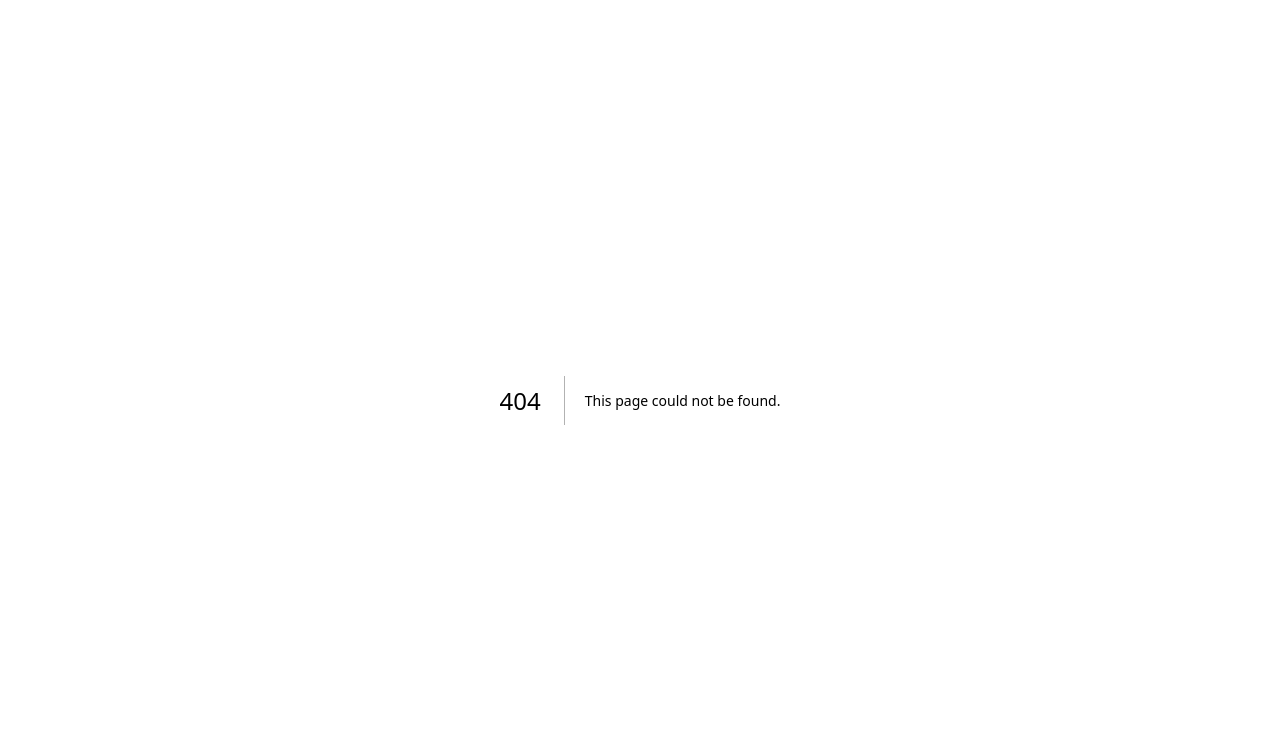
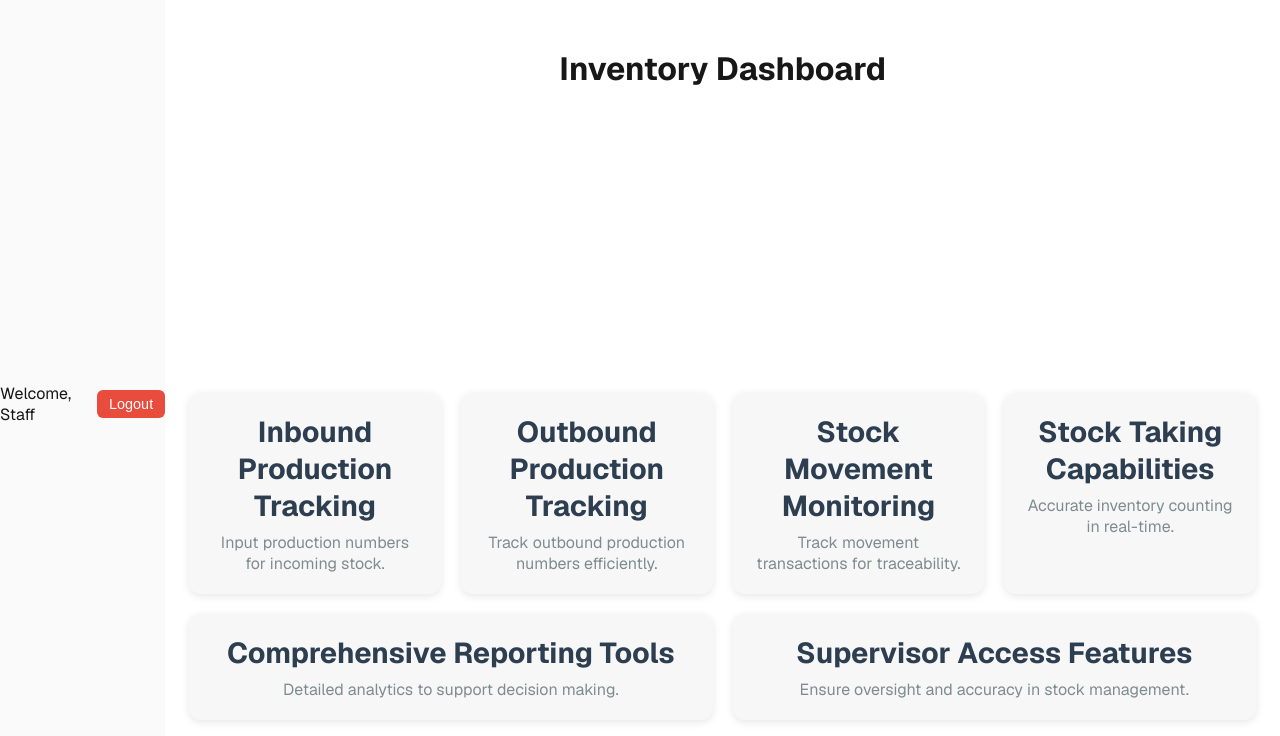
Before and after one commit to 23046025-NgYiLee/C300_Project_Team31, a Next.js app in the folder frontend/: page /home in a window 1280 px wide. Before the commit this address had no page. Shown: the top 736 px of the page. Built offline with nearby package versions, Linux system fonts and the light colour scheme.

Commit message:
home page to work on today

```diff
--- /dev/null
+++ b/frontend/app/home/page.js
@@ -0,0 +1,50 @@
+// app/home/page.js
+'use client';
+import { useEffect, useState } from 'react';
+import styles from '../page.module.css';
+
+export default function Home() {
+  const [user, setUser] = useState(null);
+
+  useEffect(() => {
+    const loggedUser = JSON.parse(localStorage.getItem('user')) || { name: 'Staff' };
+    setUser(loggedUser);
+  }, []);
+
+  const handleLogout = () => {
+    localStorage.removeItem('user');
+    window.location.href = '/login';
+  };
+
+  const features = [
+    { title: 'Inbound Production Tracking', desc: 'Input production numbers for incoming stock.' },
+    { title: 'Outbound Production Tracking', desc: 'Track outbound production numbers efficiently.' },
+    { title: 'Stock Movement Monitoring', desc: 'Track movement transactions for traceability.' },
+    { title: 'Stock Taking Capabilities', desc: 'Accurate inventory counting in real-time.' },
+    { title: 'Comprehensive Reporting Tools', desc: 'Detailed analytics to support decision making.' },
+    { title: 'Supervisor Access Features', desc: 'Ensure oversight and accuracy in stock management.' },
+  ];
+
+  return (
+    <div className={styles.page}>
+      {user && (
+        <div className={styles.userSection}>
+          <p>Welcome, {user.name}</p>
+          <button onClick={handleLogout} className={styles.logoutButton}>Logout</button>
+        </div>
+      )}
+
+      <main className={styles.main}>
+        <h1>Inventory Dashboard</h1>
+        <div className={styles.cardContainer}>
+          {features.map((f, i) => (
+            <div key={i} className={styles.card}>
+              <h2>{f.title}</h2>
+              <p>{f.desc}</p>
+            </div>
+          ))}
+        </div>
+      </main>
+    </div>
+  );
+}
--- a/frontend/app/page.module.css
+++ b/frontend/app/page.module.css
@@ -23,10 +23,10 @@
   width: 100%;
   max-width: 800px;
   flex-direction: column;
-  align-items: flex-start;
+  align-items: center;
   justify-content: space-between;
   background-color: var(--foreground);
-  padding: 120px 60px;
+  padding: 48px 24px;
 }
 
 .intro {
@@ -139,3 +139,209 @@ a.secondary {
     --button-secondary-border: #1a1a1a;
   }
 }
+
+.container {
+  padding: 20px;
+  font-family: Arial, sans-serif;
+  background-color: #f4f6f8;
+  min-height: 100vh;
+}
+
+.header {
+  text-align: center;
+  margin-bottom: 30px;
+}
+
+.header h1 {
+  font-size: 2.2rem;
+  color: #333;
+}
+
+.header p {
+  font-size: 1rem;
+  color: #666;
+}
+
+.main {
+  max-width: 1200px;
+  margin: 0 auto;
+}
+
+.cardContainer {
+  display: grid;
+  grid-template-columns: repeat(auto-fit, minmax(200px, 1fr));
+  gap: 20px;
+  margin-bottom: 40px;
+}
+
+.card {
+  background-color: #fff;
+  padding: 20px;
+  border-radius: 12px;
+  text-align: center;
+  box-shadow: 0 4px 8px rgba(0,0,0,0.1);
+}
+
+.card h2 {
+  font-size: 1.8rem;
+  color: #2c3e50;
+}
+
+.card p {
+  font-size: 1rem;
+  color: #7f8c8d;
+  margin-top: 8px;
+}
+
+.tableSection {
+  background-color: #fff;
+  padding: 20px;
+  border-radius: 12px;
+  box-shadow: 0 4px 8px rgba(0,0,0,0.1);
+}
+
+.tableSection h2 {
+  margin-bottom: 20px;
+  color: #2c3e50;
+}
+
+.table {
+  width: 100%;
+  border-collapse: collapse;
+}
+
+.table th,
+.table td {
+  padding: 12px;
+  text-align: left;
+  border-bottom: 1px solid #e1e1e1;
+}
+
+.editButton {
+  padding: 6px 12px;
+  margin-right: 5px;
+  background-color: #3498db;
+  color: white;
+  border: none;
+  border-radius: 6px;
+  cursor: pointer;
+}
+
+.deleteButton {
+  padding: 6px 12px;
+  background-color: #e74c3c;
+  color: white;
+  border: none;
+  border-radius: 6px;
+  cursor: pointer;
+}
+
+.editButton:hover {
+  background-color: #2980b9;
+}
+
+.deleteButton:hover {
+  background-color: #c0392b;
+}
+
+.userSection {
+  display: flex;
+  justify-content: flex-end;
+  align-items: center;
+  gap: 12px;
+  margin-top: 8px;
+}
+
+.logoutButton {
+  padding: 6px 12px;
+  background-color: #e74c3c;
+  color: white;
+  border: none;
+  border-radius: 6px;
+  cursor: pointer;
+  font-size: 0.9rem;
+}
+
+.logoutButton:hover {
+  background-color: #c0392b;
+}
+
+.userSection {
+  display: flex;
+  justify-content: flex-end;
+  align-items: center;
+  gap: 12px;
+  margin-top: 8px;
+}
+
+.logoutButton {
+  padding: 6px 12px;
+  background-color: #e74c3c;
+  color: white;
+  border: none;
+  border-radius: 6px;
+  cursor: pointer;
+  font-size: 0.9rem;
+}
+
+.logoutButton:hover {
+  background-color: #c0392b;
+}
+
+/* Cards container */
+.cardContainer {
+  display: flex;
+  flex-wrap: wrap;
+  gap: 20px;
+  margin-bottom: 32px;
+}
+
+.card {
+  background-color: #f7f7f7;
+  padding: 20px;
+  border-radius: 12px;
+  flex: 1 1 200px;
+  text-align: center;
+  box-shadow: 0 2px 8px rgba(0,0,0,0.1);
+}
+
+.tableSection {
+  margin-top: 32px;
+}
+
+.table {
+  width: 100%;
+  border-collapse: collapse;
+}
+
+.table th, .table td {
+  padding: 12px;
+  border: 1px solid #ddd;
+  text-align: center;
+}
+
+.editButton, .deleteButton {
+  padding: 6px 10px;
+  border: none;
+  border-radius: 6px;
+  cursor: pointer;
+  margin: 0 4px;
+}
+
+.editButton {
+  background-color: #3498db;
+  color: white;
+}
+
+.deleteButton {
+  background-color: #e74c3c;
+  color: white;
+}
+
+.editButton:hover {
+  background-color: #2980b9;
+}
+
+.deleteButton:hover {
+  background-color: #c0392b;
+}
```
